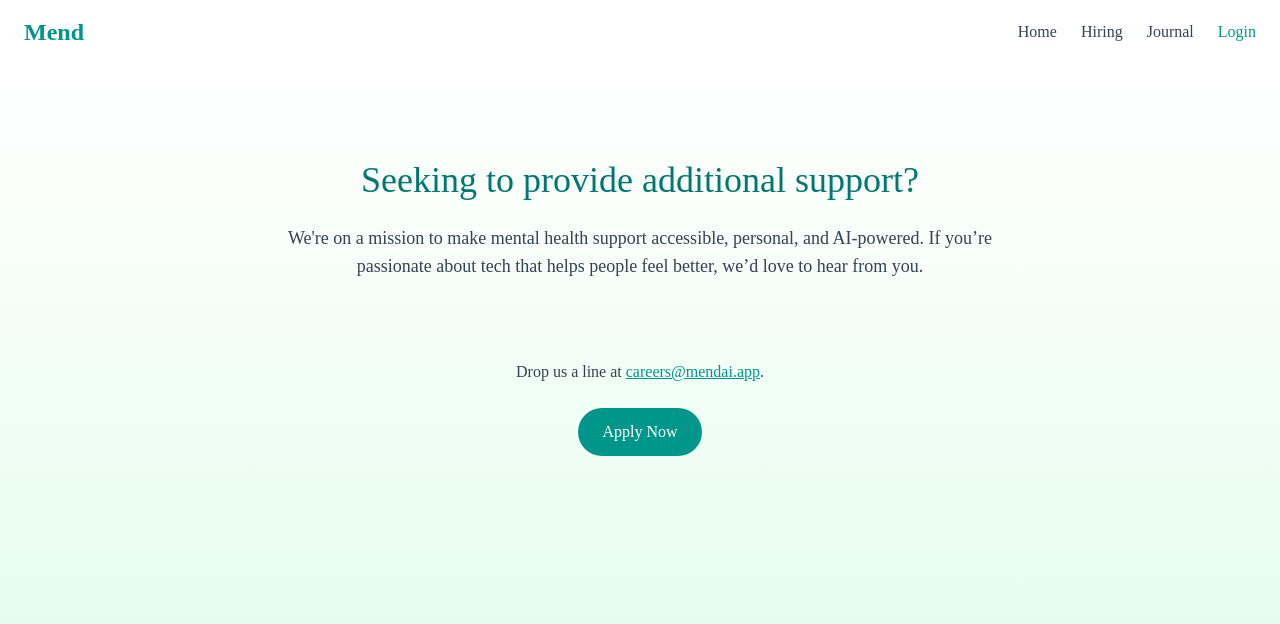
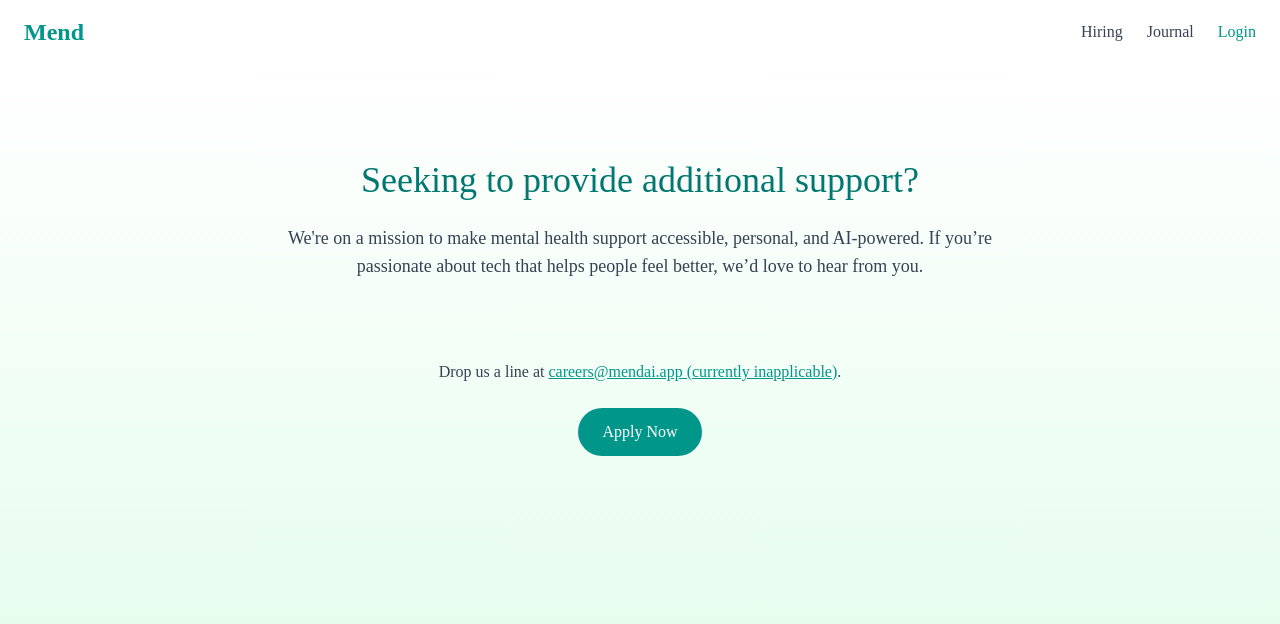
Before and after one commit to shxrryhuang/Mend, a Next.js app: page /hiring in a window 1280 px wide. Shown: the top 624 px of the page. Built offline with nearby package versions, Linux system fonts and the light colour scheme.

Commit message:
update page

```diff
--- a/src/app/components/Navbar.js
+++ b/src/app/components/Navbar.js
@@ -27,7 +27,6 @@ export default function Navbar() {
         </div>
 
         <div className={`sm:flex items-center space-x-6 ${open ? 'block' : 'hidden'}`}>
-          <Link href="/" className="text-gray-700 hover:text-teal-600">Home</Link>
           <Link href="/hiring" className="text-gray-700 hover:text-teal-600">Hiring</Link>
           <Link href="/journal" className="text-gray-700 hover:text-teal-600">Journal</Link>
           {user ? (
--- a/src/app/hiring/page.js
+++ b/src/app/hiring/page.js
@@ -36,7 +36,7 @@ export default function HiringPage() {
         <p className="text-gray-700 mb-6">
          Drop us a line at{' '}
           <a href="mailto:careers@mendai.app" className="text-teal-600 underline">
-            careers@mendai.app
+            careers@mendai.app (currently inapplicable)
           </a>
           .
         </p>
```
